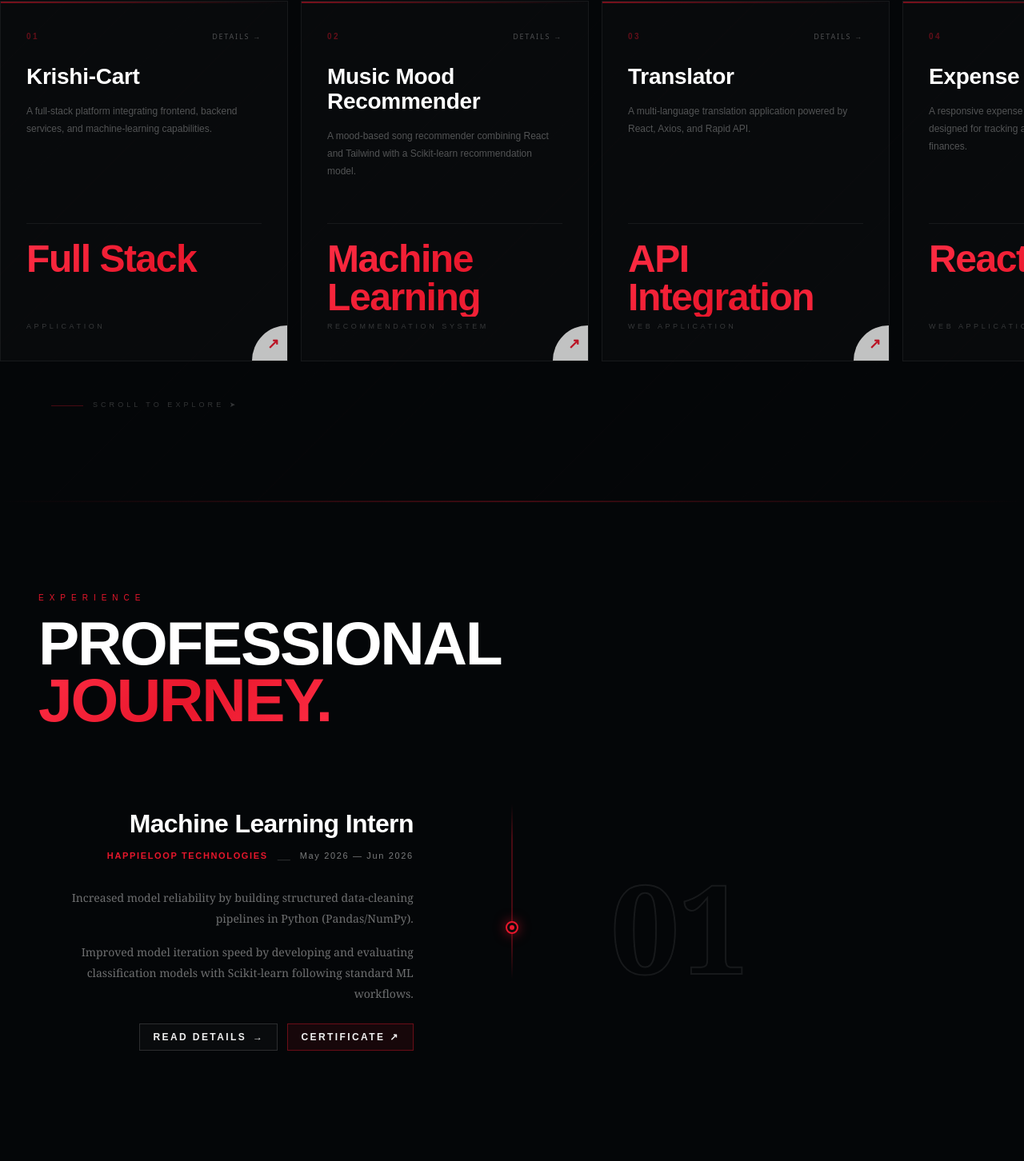
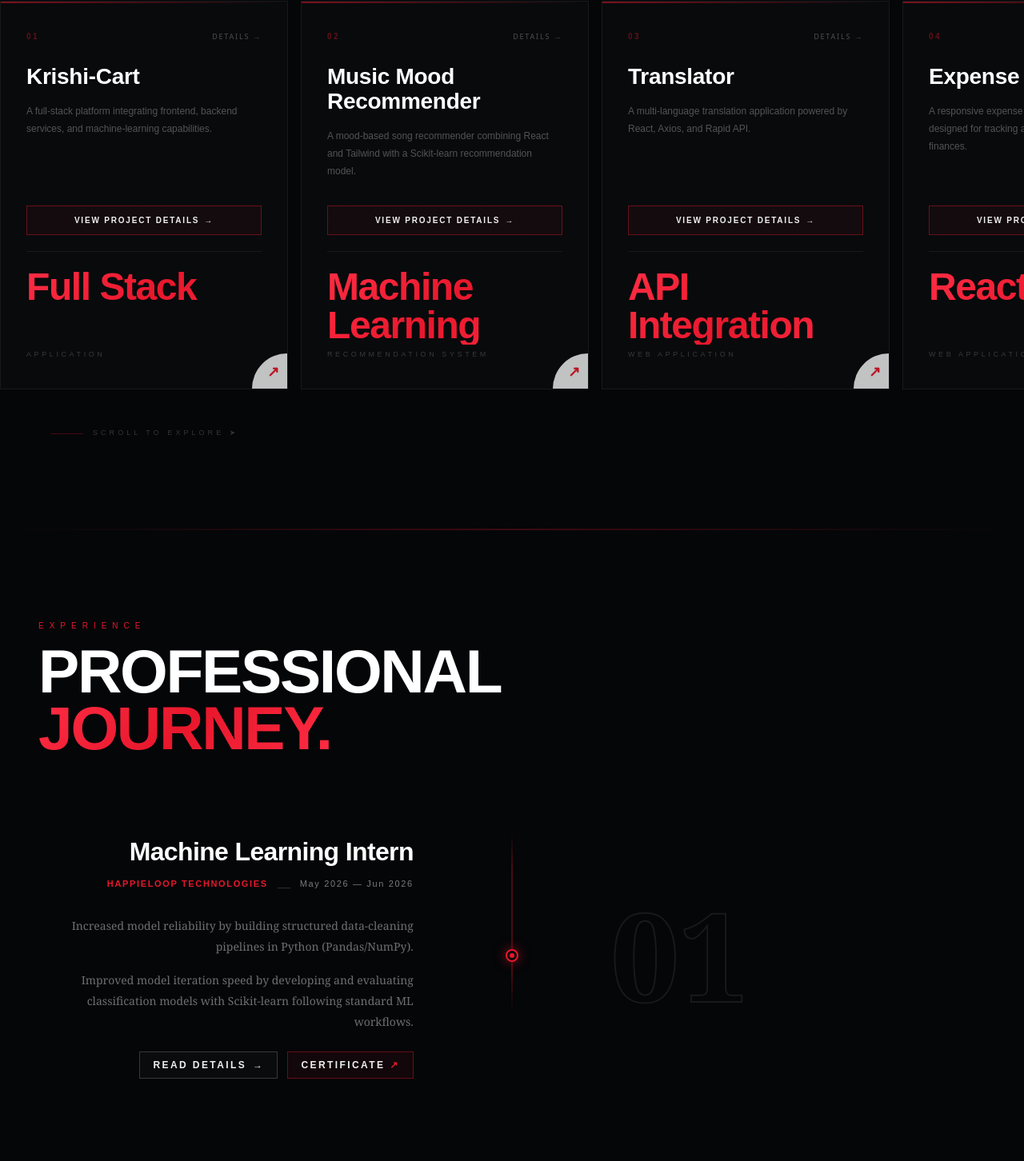
Before and after one commit to AADITYABAGDE2007/portfolio, a Next.js app: page / in a window 1280 px wide. Shown: the part 4361-5813 px from the top of the page at 80% size. Built offline with nearby package versions, Linux system fonts and the light colour scheme.

Commit message:
style: apply slide-up hover fill effect to project and experience buttons

```diff
--- a/app/experience/[slug]/page.tsx
+++ b/app/experience/[slug]/page.tsx
@@ -78,26 +78,38 @@ export default async function ExperienceDetailPage({ params }: PageProps) {
               href={exp.certificateUrl}
               target="_blank"
               rel="noopener noreferrer"
-              className="text-[9px] sm:text-xs tracking-[0.18em] uppercase px-3.5 sm:px-4 py-2 border border-[rgba(232,23,44,0.5)] hover:border-[var(--red)] bg-[rgba(232,23,44,0.12)] hover:bg-[var(--red)] text-white font-bold transition-all duration-300 flex items-center gap-1.5 shadow-[0_0_15px_rgba(232,23,44,0.25)]"
+              className="group/btn relative overflow-hidden inline-flex items-center gap-1.5 text-[9px] sm:text-xs tracking-[0.18em] uppercase px-3.5 sm:px-4 py-2 border border-[rgba(232,23,44,0.4)] bg-[rgba(232,23,44,0.08)] text-white font-bold transition-colors duration-500 shadow-[0_0_15px_rgba(232,23,44,0.25)]"
               style={{ fontFamily: "sans-serif", textDecoration: "none" }}
             >
-              <span>View Certificate</span> &#8599;
+              <span className="absolute inset-0 translate-y-full transition-transform duration-500 ease-in-out group-hover/btn:translate-y-0 bg-[var(--red)]" />
+              <span className="relative z-10 transition-colors duration-500 group-hover/btn:text-black">
+                View Certificate
+              </span>
+              <span className="relative z-10 transition-colors duration-500 text-[var(--red)] group-hover/btn:text-black">
+                &#8599;
+              </span>
             </a>
             <a
               href="/aaditya_resume.pdf"
               target="_blank"
               rel="noopener noreferrer"
-              className="text-[9px] sm:text-xs tracking-[0.18em] uppercase px-3 sm:px-4 py-2 border border-white/15 hover:border-white/40 text-white/80 hover:text-white transition-all duration-300 font-semibold hidden xs:inline-flex"
+              className="group/btn relative overflow-hidden inline-flex items-center justify-center text-[9px] sm:text-xs tracking-[0.18em] uppercase px-3 sm:px-4 py-2 border border-white/20 bg-white/[0.02] text-white/90 font-semibold transition-colors duration-500 hidden xs:inline-flex"
               style={{ fontFamily: "sans-serif", textDecoration: "none" }}
             >
-              Resume PDF
+              <span className="absolute inset-0 translate-y-full transition-transform duration-500 ease-in-out group-hover/btn:translate-y-0 bg-white" />
+              <span className="relative z-10 transition-colors duration-500 group-hover/btn:text-black">
+                Resume PDF
+              </span>
             </a>
             <Link
               href="/#contact"
-              className="text-[9px] sm:text-xs tracking-[0.18em] uppercase px-3.5 sm:px-4 py-2 bg-white text-black font-bold hover:bg-white/90 transition-all duration-300 hidden sm:inline-flex"
+              className="group/btn relative overflow-hidden inline-flex items-center justify-center text-[9px] sm:text-xs tracking-[0.18em] uppercase px-3.5 sm:px-4 py-2 border border-white bg-white text-black font-bold transition-colors duration-500 hidden sm:inline-flex"
               style={{ fontFamily: "sans-serif", textDecoration: "none" }}
             >
-              Contact
+              <span className="absolute inset-0 translate-y-full transition-transform duration-500 ease-in-out group-hover/btn:translate-y-0 bg-[var(--red)]" />
+              <span className="relative z-10 transition-colors duration-500 text-black group-hover/btn:text-white">
+                Contact
+              </span>
             </Link>
           </div>
         </div>
@@ -168,10 +180,16 @@ export default async function ExperienceDetailPage({ params }: PageProps) {
               href={exp.certificateUrl}
               target="_blank"
               rel="noopener noreferrer"
-              className="w-full md:w-auto text-center px-6 py-3.5 bg-[var(--red)] hover:bg-[#ff2d44] text-white font-bold text-xs uppercase tracking-[0.25em] transition-all duration-300 shadow-[0_0_20px_rgba(232,23,44,0.4)] flex-shrink-0 inline-flex items-center justify-center gap-2"
+              className="group/btn relative overflow-hidden w-full md:w-auto text-center px-6 py-3.5 border border-[var(--red)] bg-[rgba(232,23,44,0.15)] text-white font-bold text-xs uppercase tracking-[0.25em] transition-colors duration-500 shadow-[0_0_20px_rgba(232,23,44,0.25)] flex-shrink-0 inline-flex items-center justify-center gap-2"
               style={{ fontFamily: "sans-serif", textDecoration: "none" }}
             >
-              <span>View Certificate PDF</span> &rarr;
+              <span className="absolute inset-0 translate-y-full transition-transform duration-500 ease-in-out group-hover/btn:translate-y-0 bg-[var(--red)]" />
+              <span className="relative z-10 transition-colors duration-500 group-hover/btn:text-black">
+                View Certificate PDF
+              </span>
+              <span className="relative z-10 transition-colors duration-500 group-hover/btn:text-black">
+                &rarr;
+              </span>
             </a>
           </div>
         </section>
@@ -346,10 +364,13 @@ export default async function ExperienceDetailPage({ params }: PageProps) {
 
           <Link
             href="/#experience"
-            className="text-xs uppercase tracking-[0.3em] text-white/60 hover:text-white px-6 py-3 border border-white/15 hover:border-[var(--red)] transition-all duration-300"
-            style={{ fontFamily: "sans-serif" }}
+            className="group/btn relative overflow-hidden text-xs uppercase tracking-[0.3em] px-6 py-3 border border-white/20 bg-white/[0.02] text-white transition-colors duration-500"
+            style={{ fontFamily: "sans-serif", textDecoration: "none" }}
           >
-            All Experiences
+            <span className="absolute inset-0 translate-y-full transition-transform duration-500 ease-in-out group-hover/btn:translate-y-0 bg-[var(--red)]" />
+            <span className="relative z-10 transition-colors duration-500 group-hover/btn:text-black font-semibold">
+              All Experiences
+            </span>
           </Link>
 
           {nextExp ? (
--- a/app/portfolio/ExperienceTimeline.tsx
+++ b/app/portfolio/ExperienceTimeline.tsx
@@ -114,19 +114,31 @@ export default function ExperienceSection() {
                         <div className="mt-6 flex flex-wrap gap-3 md:justify-end">
                           <Link
                             href={`/experience/${exp.slug}`}
-                            className="inline-flex items-center gap-2 text-[10px] sm:text-xs uppercase tracking-[0.2em] px-4 py-2 border border-white/15 hover:border-[var(--red)] bg-white/[0.02] hover:bg-[var(--red)]/10 text-white font-semibold transition-all duration-300"
+                            className="group/btn relative overflow-hidden inline-flex items-center gap-2 text-[10px] sm:text-xs uppercase tracking-[0.2em] px-4 py-2 border border-white/20 bg-white/[0.02] text-white font-semibold transition-colors duration-500"
                             style={{ fontFamily: "sans-serif", textDecoration: "none" }}
                           >
-                            <span>Read Details</span> &rarr;
+                            <span className="absolute inset-0 translate-y-full transition-transform duration-500 ease-in-out group-hover/btn:translate-y-0 bg-[var(--red)]" />
+                            <span className="relative z-10 transition-colors duration-500 group-hover/btn:text-black">
+                              Read Details
+                            </span>
+                            <span className="relative z-10 transition-colors duration-500 group-hover/btn:text-black">
+                              &rarr;
+                            </span>
                           </Link>
                           <a
                             href={exp.certificateUrl}
                             target="_blank"
                             rel="noopener noreferrer"
-                            className="inline-flex items-center gap-1.5 text-[10px] sm:text-xs uppercase tracking-[0.2em] px-4 py-2 border border-[rgba(232,23,44,0.4)] hover:border-[var(--red)] bg-[rgba(232,23,44,0.08)] hover:bg-[var(--red)] text-white font-semibold transition-all duration-300"
+                            className="group/btn relative overflow-hidden inline-flex items-center gap-1.5 text-[10px] sm:text-xs uppercase tracking-[0.2em] px-4 py-2 border border-[rgba(232,23,44,0.4)] bg-[rgba(232,23,44,0.06)] text-white font-semibold transition-colors duration-500"
                             style={{ fontFamily: "sans-serif", textDecoration: "none" }}
                           >
-                            <span>Certificate</span> &#8599;
+                            <span className="absolute inset-0 translate-y-full transition-transform duration-500 ease-in-out group-hover/btn:translate-y-0 bg-[var(--red)]" />
+                            <span className="relative z-10 transition-colors duration-500 group-hover/btn:text-black">
+                              Certificate
+                            </span>
+                            <span className="relative z-10 transition-colors duration-500 text-[var(--red)] group-hover/btn:text-black">
+                              &#8599;
+                            </span>
                           </a>
                         </div>
                       </motion.div>
--- a/app/portfolio/HeroShowcase.tsx
+++ b/app/portfolio/HeroShowcase.tsx
@@ -227,13 +227,25 @@ export default function FrameHero() {
                 Building intelligent solutions and modern digital experiences with AI, Python, React, and machine learning, while turning ideas into practical applications through clean, scalable, and user-focused development.
               </p>
               <div className="mt-6 sm:mt-8 flex flex-row gap-3 sm:gap-4 justify-center lg:justify-start">
-                <button className="text-[10px] tracking-[0.22em] uppercase px-5 sm:px-6 py-2.5 transition-all duration-300 border border-[rgba(232,23,44,0.5)] hover:bg-[rgba(232,23,44,0.1)]"
-                  style={{ color: "#fff", cursor: "pointer", fontFamily: "sans-serif" }} onClick={() => document.getElementById("projects")?.scrollIntoView({ behavior: "smooth" })}>
-                  View Projects
+                <button
+                  className="group/btn relative overflow-hidden text-[10px] tracking-[0.22em] uppercase px-5 sm:px-6 py-2.5 transition-colors duration-500 border border-[rgba(232,23,44,0.5)] bg-[rgba(232,23,44,0.05)]"
+                  style={{ color: "#fff", cursor: "pointer", fontFamily: "sans-serif" }}
+                  onClick={() => document.getElementById("projects")?.scrollIntoView({ behavior: "smooth" })}
+                >
+                  <span className="absolute inset-0 translate-y-full transition-transform duration-500 ease-in-out group-hover/btn:translate-y-0 bg-[var(--red)]" />
+                  <span className="relative z-10 transition-colors duration-500 group-hover/btn:text-black font-semibold">
+                    View Projects
+                  </span>
                 </button>
-                <button className="text-[10px] tracking-[0.22em] uppercase px-5 sm:px-6 py-2.5 transition-all duration-300"
-                  style={{ background: "var(--red)", color: "#fff", border: "none", cursor: "pointer", fontFamily: "sans-serif" }} onClick={() => document.getElementById("contact")?.scrollIntoView({ behavior: "smooth" })}>
-                  Contact Me
+                <button
+                  className="group/btn relative overflow-hidden text-[10px] tracking-[0.22em] uppercase px-5 sm:px-6 py-2.5 transition-colors duration-500 border border-[var(--red)] bg-[var(--red)]"
+                  style={{ color: "#fff", cursor: "pointer", fontFamily: "sans-serif" }}
+                  onClick={() => document.getElementById("contact")?.scrollIntoView({ behavior: "smooth" })}
+                >
+                  <span className="absolute inset-0 translate-y-full transition-transform duration-500 ease-in-out group-hover/btn:translate-y-0 bg-white" />
+                  <span className="relative z-10 transition-colors duration-500 text-white group-hover/btn:text-black font-semibold">
+                    Contact Me
+                  </span>
                 </button>
               </div>
             </div>
--- a/app/portfolio/ProjectsShowcase.tsx
+++ b/app/portfolio/ProjectsShowcase.tsx
@@ -128,12 +128,37 @@ export default function PowersSection() {
                 </h3>
 
                 {/* Description */}
-                <p className="pointer-events-none" style={{ fontSize: 12, color: "rgba(240,240,240,0.32)", fontFamily: "sans-serif", lineHeight: 1.85, marginBottom: 40, minHeight: 80 }}>
+                <p className="pointer-events-none" style={{ fontSize: 12, color: "rgba(240,240,240,0.32)", fontFamily: "sans-serif", lineHeight: 1.85, marginBottom: 28, minHeight: 70 }}>
                   {p.desc}
                 </p>
 
+                {/* View Details Button with Slide Effect */}
+                <div
+                  className="group/btn relative inline-flex w-full items-center justify-center gap-2 overflow-hidden transition-colors duration-500 text-white group-hover:text-black pointer-events-none"
+                  style={{
+                    border: "1px solid rgba(232,23,44,0.4)",
+                    background: "rgba(232,23,44,0.05)",
+                    fontFamily: "sans-serif",
+                    fontSize: 10,
+                    fontWeight: 700,
+                    letterSpacing: "0.18em",
+                    padding: "10px 14px",
+                    marginTop: "auto",
+                    marginBottom: 20,
+                    whiteSpace: "nowrap",
+                  }}
+                >
+                  <span
+                    className="absolute inset-0 translate-y-full transition-transform duration-500 ease-in-out group-hover:translate-y-0"
+                    style={{ background: "var(--red)" }}
+                  />
+                  <span className="relative z-10 transition-colors duration-500 group-hover:text-black flex items-center gap-1.5">
+                    VIEW PROJECT DETAILS <span aria-hidden>&rarr;</span>
+                  </span>
+                </div>
+
                 {/* Stat */}
-                <div className="pointer-events-none" style={{ borderTop: "1px solid rgba(255,255,255,0.06)", paddingTop: 20, marginTop: "auto", display: "flex", flexDirection: "column" }}>
+                <div className="pointer-events-none" style={{ borderTop: "1px solid rgba(255,255,255,0.06)", paddingTop: 20, display: "flex", flexDirection: "column" }}>
                   <div className="red-gradient" style={{ fontSize: "clamp(32px, 4vw, 48px)", fontWeight: 900, fontFamily: "sans-serif", letterSpacing: "-0.03em", lineHeight: 1, minHeight: "2em", display: "flex", alignItems: "flex-start" }}>
                     {p.stat}
                   </div>
--- a/app/projects/[slug]/page.tsx
+++ b/app/projects/[slug]/page.tsx
@@ -79,26 +79,38 @@ export default async function ProjectDetailPage({ params }: PageProps) {
               href="/aaditya_resume.pdf"
               target="_blank"
               rel="noopener noreferrer"
-              className="text-[9px] sm:text-xs tracking-[0.18em] uppercase px-3 sm:px-4 py-2 border border-white/15 hover:border-white/40 text-white/80 hover:text-white transition-all duration-300 font-semibold"
+              className="group/btn relative overflow-hidden inline-flex items-center justify-center text-[9px] sm:text-xs tracking-[0.18em] uppercase px-3 sm:px-4 py-2 border border-white/20 bg-white/[0.02] text-white/90 font-semibold transition-colors duration-500"
               style={{ fontFamily: "sans-serif", textDecoration: "none" }}
             >
-              Resume PDF
+              <span className="absolute inset-0 translate-y-full transition-transform duration-500 ease-in-out group-hover/btn:translate-y-0 bg-white" />
+              <span className="relative z-10 transition-colors duration-500 group-hover/btn:text-black">
+                Resume PDF
+              </span>
             </a>
             <a
               href={project.repoLink}
               target="_blank"
               rel="noopener noreferrer"
-              className="text-[9px] sm:text-xs tracking-[0.18em] uppercase px-3 sm:px-4 py-2 border border-[rgba(232,23,44,0.4)] hover:border-[var(--red)] bg-[rgba(232,23,44,0.08)] hover:bg-[var(--red)] text-white font-semibold transition-all duration-300"
+              className="group/btn relative overflow-hidden inline-flex items-center justify-center gap-1.5 text-[9px] sm:text-xs tracking-[0.18em] uppercase px-3 sm:px-4 py-2 border border-[rgba(232,23,44,0.4)] bg-[rgba(232,23,44,0.06)] text-white font-semibold transition-colors duration-500"
               style={{ fontFamily: "sans-serif", textDecoration: "none" }}
             >
-              GitHub Repo &rarr;
+              <span className="absolute inset-0 translate-y-full transition-transform duration-500 ease-in-out group-hover/btn:translate-y-0 bg-[var(--red)]" />
+              <span className="relative z-10 transition-colors duration-500 group-hover/btn:text-black">
+                GitHub Repo
+              </span>
+              <span className="relative z-10 transition-colors duration-500 text-[var(--red)] group-hover/btn:text-black">
+                &rarr;
+              </span>
             </a>
             <Link
               href="/#contact"
-              className="text-[9px] sm:text-xs tracking-[0.18em] uppercase px-3.5 sm:px-4 py-2 bg-white text-black font-bold hover:bg-white/90 transition-all duration-300 hidden sm:inline-flex"
+              className="group/btn relative overflow-hidden inline-flex items-center justify-center text-[9px] sm:text-xs tracking-[0.18em] uppercase px-3.5 sm:px-4 py-2 border border-white bg-white text-black font-bold transition-colors duration-500 hidden sm:inline-flex"
               style={{ fontFamily: "sans-serif", textDecoration: "none" }}
             >
-              Contact
+              <span className="absolute inset-0 translate-y-full transition-transform duration-500 ease-in-out group-hover/btn:translate-y-0 bg-[var(--red)]" />
+              <span className="relative z-10 transition-colors duration-500 text-black group-hover/btn:text-white">
+                Contact
+              </span>
             </Link>
           </div>
         </div>
@@ -165,10 +177,16 @@ export default async function ProjectDetailPage({ params }: PageProps) {
                 href={project.repoLink}
                 target="_blank"
                 rel="noopener noreferrer"
-                className="text-sm font-semibold text-white/80 hover:text-[var(--red)] underline transition-colors"
-                style={{ fontFamily: "sans-serif" }}
+                className="group/btn relative overflow-hidden inline-flex items-center gap-1.5 px-3 py-1.5 border border-[rgba(232,23,44,0.4)] bg-[rgba(232,23,44,0.06)] text-xs font-semibold text-white transition-colors duration-500"
+                style={{ fontFamily: "sans-serif", textDecoration: "none" }}
               >
-                Source Code &#8599;
+                <span className="absolute inset-0 translate-y-full transition-transform duration-500 ease-in-out group-hover/btn:translate-y-0 bg-[var(--red)]" />
+                <span className="relative z-10 transition-colors duration-500 group-hover/btn:text-black">
+                  Source Code
+                </span>
+                <span className="relative z-10 transition-colors duration-500 text-[var(--red)] group-hover/btn:text-black">
+                  &#8599;
+                </span>
               </a>
             </div>
           </div>
@@ -381,10 +399,13 @@ export default async function ProjectDetailPage({ params }: PageProps) {
 
           <Link
             href="/#projects"
-            className="text-xs uppercase tracking-[0.3em] text-white/60 hover:text-white px-6 py-3 border border-white/15 hover:border-[var(--red)] transition-all duration-300"
-            style={{ fontFamily: "sans-serif" }}
+            className="group/btn relative overflow-hidden text-xs uppercase tracking-[0.3em] px-6 py-3 border border-white/20 bg-white/[0.02] text-white transition-colors duration-500"
+            style={{ fontFamily: "sans-serif", textDecoration: "none" }}
           >
-            All Projects Grid
+            <span className="absolute inset-0 translate-y-full transition-transform duration-500 ease-in-out group-hover/btn:translate-y-0 bg-[var(--red)]" />
+            <span className="relative z-10 transition-colors duration-500 group-hover/btn:text-black font-semibold">
+              All Projects Grid
+            </span>
           </Link>
 
           {nextProject ? (
```
